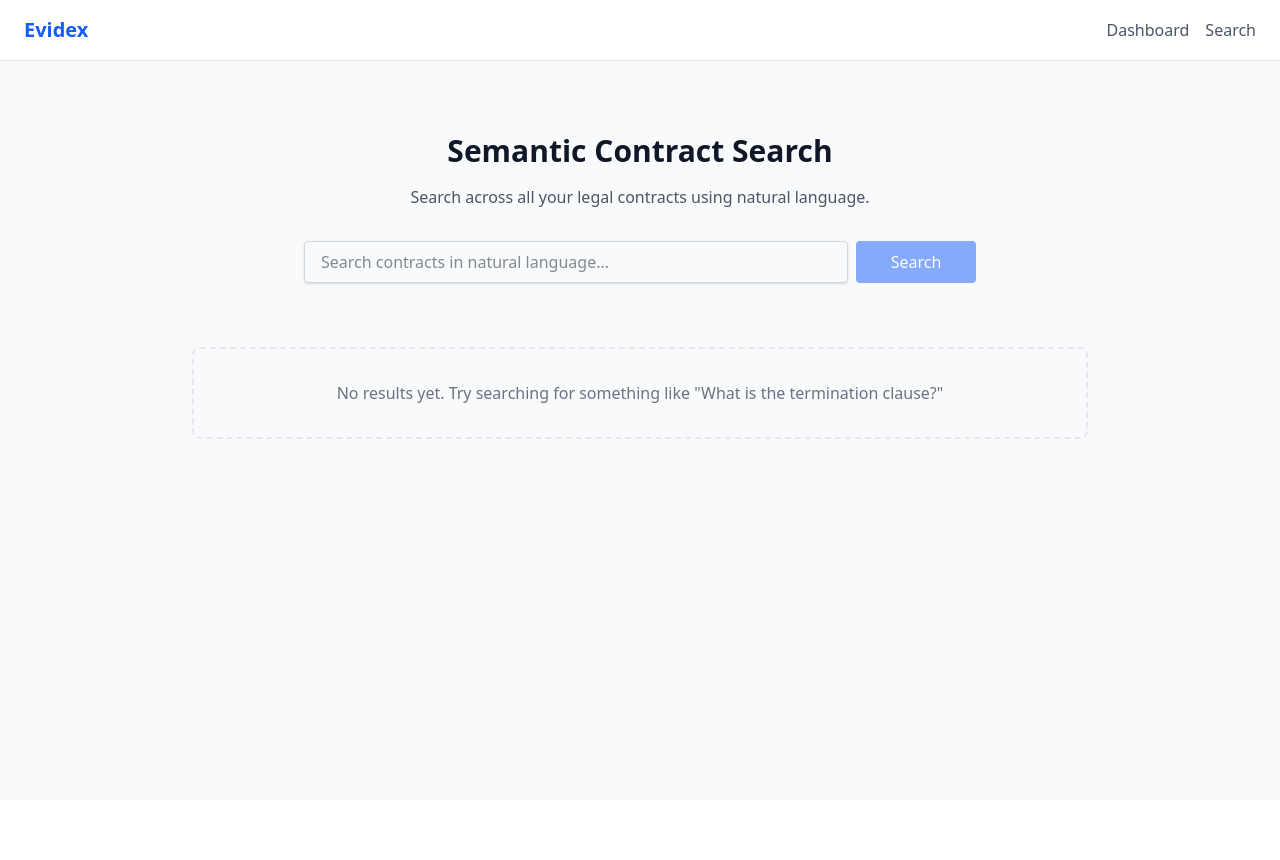
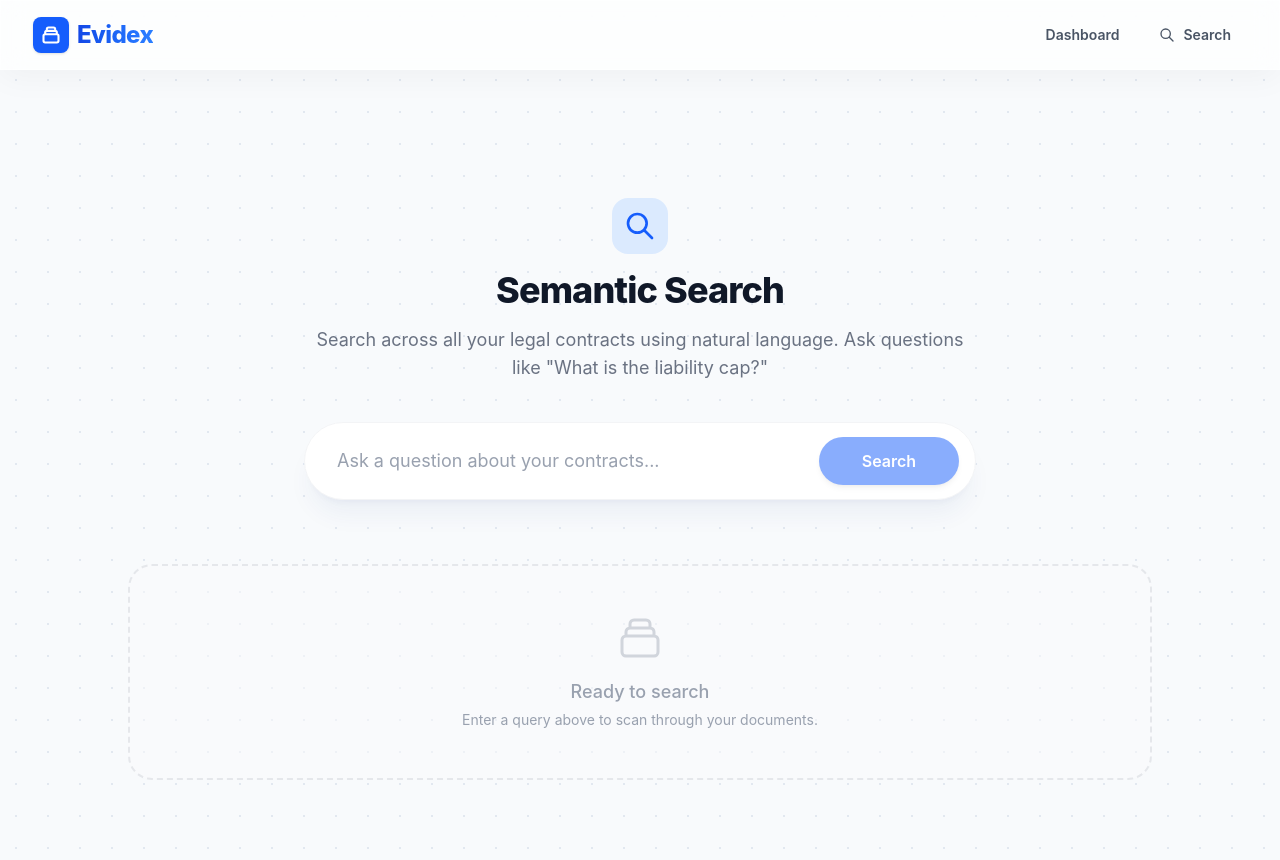
Before and after one commit to Ashish-Rautela/Evidex, a React (Vite) app in the folder frontend/: page /search in a window 1280 px wide. Before the commit the page ends 800 px from the top, so only its background shows below. Built offline with nearby package versions, Linux system fonts and the light colour scheme.

Commit message:
feat: complete UI overhaul with glassmorphism, animations, modern color palette, and robust PDF auto-scroll

```diff
--- a/frontend/src/App.tsx
+++ b/frontend/src/App.tsx
@@ -7,15 +7,23 @@ import { ViewerPage } from './pages/ViewerPage';
 export default function App() {
   return (
     <BrowserRouter>
-      <div className="min-h-screen bg-gray-50 text-gray-900">
-        <header className="bg-white border-b border-gray-200 px-6 py-4 flex items-center justify-between">
-          <Link to="/" className="font-bold text-xl text-blue-600">Evidex</Link>
-          <nav className="space-x-4">
-            <Link to="/" className="text-gray-600 hover:text-blue-600">Dashboard</Link>
-            <Link to="/search" className="text-gray-600 hover:text-blue-600">Search</Link>
+      <div className="min-h-screen">
+        <header className="sticky top-0 z-50 glass-panel border-b border-gray-200/50 px-8 py-4 flex items-center justify-between shadow-sm">
+          <Link to="/" className="flex items-center gap-2 group">
+            <div className="bg-blue-600 text-white p-2 rounded-lg group-hover:bg-blue-700 transition-colors shadow-sm">
+              <svg className="w-5 h-5" fill="none" stroke="currentColor" viewBox="0 0 24 24"><path strokeLinecap="round" strokeLinejoin="round" strokeWidth={2.5} d="M19 11H5m14 0a2 2 0 012 2v6a2 2 0 01-2 2H5a2 2 0 01-2-2v-6a2 2 0 012-2m14 0V9a2 2 0 00-2-2M5 11V9a2 2 0 012-2m0 0V5a2 2 0 012-2h6a2 2 0 012 2v2M7 7h10" /></svg>
+            </div>
+            <span className="font-extrabold text-2xl bg-gradient-to-r from-blue-700 to-blue-500 bg-clip-text text-transparent tracking-tight">Evidex</span>
+          </Link>
+          <nav className="flex items-center gap-2">
+            <Link to="/" className="px-4 py-2 rounded-lg text-sm font-semibold text-gray-600 hover:text-blue-600 hover:bg-blue-50 transition-all">Dashboard</Link>
+            <Link to="/search" className="px-4 py-2 rounded-lg text-sm font-semibold text-gray-600 hover:text-blue-600 hover:bg-blue-50 transition-all flex items-center gap-2">
+              <svg className="w-4 h-4" fill="none" stroke="currentColor" viewBox="0 0 24 24"><path strokeLinecap="round" strokeLinejoin="round" strokeWidth={2} d="M21 21l-6-6m2-5a7 7 0 11-14 0 7 7 0 0114 0z" /></svg>
+              Search
+            </Link>
           </nav>
         </header>
-        <main className="p-6 max-w-7xl mx-auto">
+        <main className="p-6 md:p-10 max-w-[1400px] mx-auto animate-fade-in-up">
           <Routes>
             <Route path="/" element={<DashboardPage />} />
             <Route path="/search" element={<SearchPage />} />
--- a/frontend/src/components/SearchBar.tsx
+++ b/frontend/src/components/SearchBar.tsx
@@ -16,21 +16,24 @@ export function SearchBar({ onSearch, isSearching }: Props) {
   };
 
   return (
-    <form onSubmit={handleSubmit} className="flex gap-2 w-full max-w-2xl mx-auto">
+    <form onSubmit={handleSubmit} className="flex items-center gap-2 w-full">
       <input
         type="text"
         value={query}
         onChange={(e) => setQuery(e.target.value)}
-        placeholder="Search contracts in natural language..."
-        className="flex-1 border border-gray-300 rounded px-4 py-2 focus:outline-none focus:ring-2 focus:ring-blue-500 shadow-sm"
+        placeholder="Ask a question about your contracts..."
+        className="flex-1 bg-transparent border-none px-6 py-4 focus:outline-none text-gray-900 placeholder-gray-400 text-lg"
       />
       <button
         type="submit"
         disabled={isSearching || !query.trim()}
-        className="px-6 py-2 bg-blue-600 text-white rounded hover:bg-blue-700 disabled:opacity-50 font-medium flex items-center justify-center min-w-[120px]"
+        className="mr-2 px-8 py-3 bg-blue-600 text-white rounded-full hover:bg-blue-700 disabled:opacity-50 disabled:hover:bg-blue-600 font-semibold flex items-center justify-center min-w-[140px] transition-all shadow-md hover:shadow-lg"
       >
         {isSearching ? (
-          <span className="w-5 h-5 border-2 border-white border-t-transparent rounded-full animate-spin"></span>
+          <span className="flex items-center gap-2">
+            <span className="w-5 h-5 border-2 border-white/30 border-t-white rounded-full animate-spin"></span>
+            Searching...
+          </span>
         ) : (
           'Search'
         )}
--- a/frontend/src/pages/SearchPage.tsx
+++ b/frontend/src/pages/SearchPage.tsx
@@ -7,28 +7,38 @@ export function SearchPage() {
   const { search, results, isSearching, error } = useSearch();
 
   return (
-    <div className="max-w-4xl mx-auto space-y-8">
-      <div className="text-center mt-12 mb-8">
-        <h1 className="text-3xl font-bold text-gray-900 mb-4">Semantic Contract Search</h1>
-        <p className="text-gray-600 mb-8">Search across all your legal contracts using natural language.</p>
-        <SearchBar onSearch={search} isSearching={isSearching} />
+    <div className="max-w-5xl mx-auto space-y-12 animate-fade-in py-10">
+      <div className="text-center mt-12 mb-10 max-w-2xl mx-auto">
+        <div className="inline-flex items-center justify-center p-3 bg-blue-100 rounded-2xl mb-4 text-blue-600">
+          <svg className="w-8 h-8" fill="none" stroke="currentColor" viewBox="0 0 24 24"><path strokeLinecap="round" strokeLinejoin="round" strokeWidth={2} d="M21 21l-6-6m2-5a7 7 0 11-14 0 7 7 0 0114 0z" /></svg>
+        </div>
+        <h1 className="text-4xl font-extrabold text-gray-900 mb-4 tracking-tight">Semantic Search</h1>
+        <p className="text-lg text-gray-500 mb-10">Search across all your legal contracts using natural language. Ask questions like "What is the liability cap?"</p>
+        <div className="shadow-xl shadow-blue-900/5 rounded-full bg-white p-2 border border-gray-100">
+          <SearchBar onSearch={search} isSearching={isSearching} />
+        </div>
       </div>
 
       {error && (
-        <div className="bg-red-50 border border-red-200 text-red-700 px-4 py-3 rounded relative">
-          {error}
+        <div className="bg-red-50 border border-red-200 text-red-700 px-6 py-4 rounded-xl flex items-center gap-3 animate-fade-in-up">
+          <svg className="w-6 h-6 shrink-0" fill="none" stroke="currentColor" viewBox="0 0 24 24"><path strokeLinecap="round" strokeLinejoin="round" strokeWidth={2} d="M12 8v4m0 4h.01M21 12a9 9 0 11-18 0 9 9 0 0118 0z" /></svg>
+          <span className="font-medium">{error}</span>
         </div>
       )}
 
       {results.length > 0 ? (
-        <div>
-          <h2 className="text-lg font-medium text-gray-700 border-b pb-2">Results ({results.length})</h2>
+        <div className="animate-fade-in-up bg-white p-6 md:p-8 rounded-2xl shadow-sm border border-gray-100">
+          <div className="flex items-center justify-between mb-6 border-b border-gray-100 pb-4">
+            <h2 className="text-xl font-bold text-gray-900">Found {results.length} result{results.length === 1 ? '' : 's'}</h2>
+          </div>
           <ResultsList results={results} />
         </div>
       ) : (
         !isSearching && !error && (
-          <div className="text-center text-gray-500 mt-16 p-8 border-2 border-dashed border-gray-200 rounded-lg">
-            No results yet. Try searching for something like "What is the termination clause?"
+          <div className="text-center text-gray-400 mt-16 p-12 border-2 border-dashed border-gray-200 rounded-3xl bg-gray-50/50 animate-fade-in-up">
+            <svg className="w-12 h-12 mx-auto mb-4 text-gray-300" fill="none" stroke="currentColor" viewBox="0 0 24 24"><path strokeLinecap="round" strokeLinejoin="round" strokeWidth={1.5} d="M19 11H5m14 0a2 2 0 012 2v6a2 2 0 01-2 2H5a2 2 0 01-2-2v-6a2 2 0 012-2m14 0V9a2 2 0 00-2-2M5 11V9a2 2 0 012-2m0 0V5a2 2 0 012-2h6a2 2 0 012 2v2M7 7h10" /></svg>
+            <p className="text-lg font-medium">Ready to search</p>
+            <p className="text-sm mt-1">Enter a query above to scan through your documents.</p>
           </div>
         )
       )}
--- a/frontend/src/pages/ViewerPage.tsx
+++ b/frontend/src/pages/ViewerPage.tsx
@@ -62,17 +62,31 @@ export function ViewerPage() {
   );
 
   return (
-    <div className="flex flex-col h-full">
-      <div className="mb-4 flex items-center justify-between">
-        <div>
-          <Link to="/" className="text-sm text-blue-600 hover:underline mr-4">&larr; Back to Dashboard</Link>
-          <span className="font-semibold text-lg">{docMeta.fileName}</span>
+    <div className="flex flex-col h-full animate-fade-in max-w-7xl mx-auto w-full">
+      <div className="mb-6 flex items-center justify-between bg-white p-4 rounded-xl shadow-sm border border-gray-100">
+        <div className="flex items-center gap-4">
+          <Link
+            to="/"
+            className="text-gray-500 hover:text-blue-600 transition-colors p-2 hover:bg-blue-50 rounded-lg flex items-center gap-2 font-medium text-sm"
+          >
+            <svg className="w-4 h-4" fill="none" stroke="currentColor" viewBox="0 0 24 24"><path strokeLinecap="round" strokeLinejoin="round" strokeWidth={2} d="M10 19l-7-7m0 0l7-7m-7 7h18" /></svg>
+            Dashboard
+          </Link>
+          <div className="h-6 w-px bg-gray-200"></div>
+          <div className="flex items-center gap-3">
+            <div className="p-2 bg-blue-50 text-blue-600 rounded-lg">
+              <svg className="w-5 h-5" fill="none" stroke="currentColor" viewBox="0 0 24 24"><path strokeLinecap="round" strokeLinejoin="round" strokeWidth={2} d="M9 12h6m-6 4h6m2 5H7a2 2 0 01-2-2V5a2 2 0 012-2h5.586a1 1 0 01.707.293l5.414 5.414a1 1 0 01.293.707V19a2 2 0 01-2 2z" /></svg>
+            </div>
+            <span className="font-bold text-gray-900 text-lg tracking-tight">{docMeta.fileName}</span>
+          </div>
         </div>
         <button
           onClick={handleDelete}
-          className="bg-red-50 text-red-600 hover:bg-red-100 px-3 py-1 rounded text-sm font-medium border border-red-200"
+          className="flex items-center gap-2 bg-white text-gray-500 hover:text-red-600 hover:bg-red-50 px-4 py-2 rounded-lg text-sm font-medium border border-gray-200 hover:border-red-200 transition-all shadow-sm focus:ring-2 focus:ring-red-500/20"
+          title="Delete Document"
         >
-          Delete Document
+          <svg className="w-4 h-4" fill="none" stroke="currentColor" viewBox="0 0 24 24"><path strokeLinecap="round" strokeLinejoin="round" strokeWidth={2} d="M19 7l-.867 12.142A2 2 0 0116.138 21H7.862a2 2 0 01-1.995-1.858L5 7m5 4v6m4-6v6m1-10V4a1 1 0 00-1-1h-4a1 1 0 00-1 1v3M4 7h16" /></svg>
+          Delete
         </button>
       </div>
 
--- a/frontend/src/styles/global.css
+++ b/frontend/src/styles/global.css
@@ -1 +1,74 @@
 @import 'tailwindcss';
+
+@theme {
+  --color-primary-50: #eff6ff;
+  --color-primary-100: #dbeafe;
+  --color-primary-500: #3b82f6;
+  --color-primary-600: #2563eb;
+  --color-primary-700: #1d4ed8;
+
+  --color-surface-50: #f8fafc;
+  --color-surface-100: #f1f5f9;
+  --color-surface-200: #e2e8f0;
+  --color-surface-800: #1e293b;
+  --color-surface-900: #0f172a;
+}
+
+@layer utilities {
+  .animate-fade-in-up {
+    animation: fadeInUp 0.5s cubic-bezier(0.16, 1, 0.3, 1) forwards;
+  }
+  .animate-fade-in {
+    animation: fadeIn 0.4s ease-out forwards;
+  }
+  .animate-pulse-slow {
+    animation: pulse 3s cubic-bezier(0.4, 0, 0.6, 1) infinite;
+  }
+  .glass-panel {
+    background: rgba(255, 255, 255, 0.7);
+    backdrop-filter: blur(12px);
+    border: 1px solid rgba(255, 255, 255, 0.5);
+    box-shadow: 0 8px 32px rgba(0, 0, 0, 0.04);
+  }
+}
+
+@keyframes fadeInUp {
+  from {
+    opacity: 0;
+    transform: translateY(20px);
+  }
+  to {
+    opacity: 1;
+    transform: translateY(0);
+  }
+}
+
+@keyframes fadeIn {
+  from { opacity: 0; }
+  to { opacity: 1; }
+}
+
+body {
+  background-color: #f8fafc;
+  background-image: radial-gradient(#e2e8f0 1px, transparent 1px);
+  background-size: 32px 32px;
+  color: #0f172a;
+  font-family: 'Inter', system-ui, -apple-system, sans-serif;
+  -webkit-font-smoothing: antialiased;
+}
+
+/* Custom Scrollbar */
+::-webkit-scrollbar {
+  width: 8px;
+  height: 8px;
+}
+::-webkit-scrollbar-track {
+  background: transparent;
+}
+::-webkit-scrollbar-thumb {
+  background: #cbd5e1;
+  border-radius: 4px;
+}
+::-webkit-scrollbar-thumb:hover {
+  background: #94a3b8;
+}
```
Also changed, not shown: frontend/src/components/ContractViewer.tsx (+12 -10 lines), frontend/src/components/ResultsList.tsx (+23 -13 lines).
